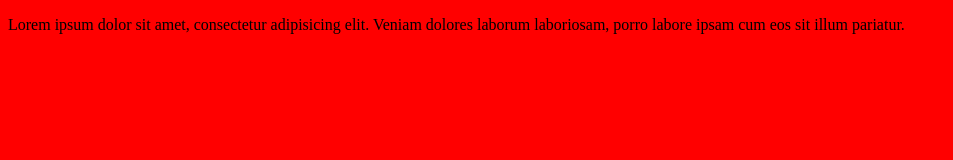
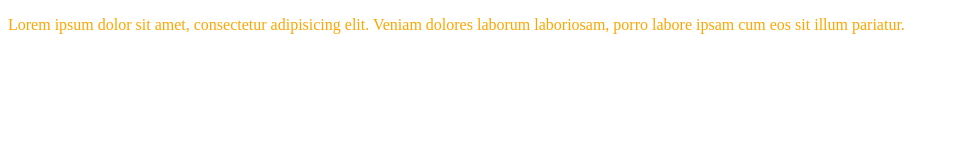
Before and after one commit to wiemka/css_poczatek, a plain HTML site: page index.html in a window 1280 px wide. Shown: the whole page, without its empty margins (0-953 px from the left). Drawn offline with Linux system fonts and the light colour scheme.

Commit message:
zmiana tekstu na pomarańczowy

```diff
--- a/css/style.css
+++ b/css/style.css
@@ -1,3 +1,5 @@
-body {
-    background-color: red;
+/*selektor znacznika*/
+
+p {
+    color: orange;
 }
```
